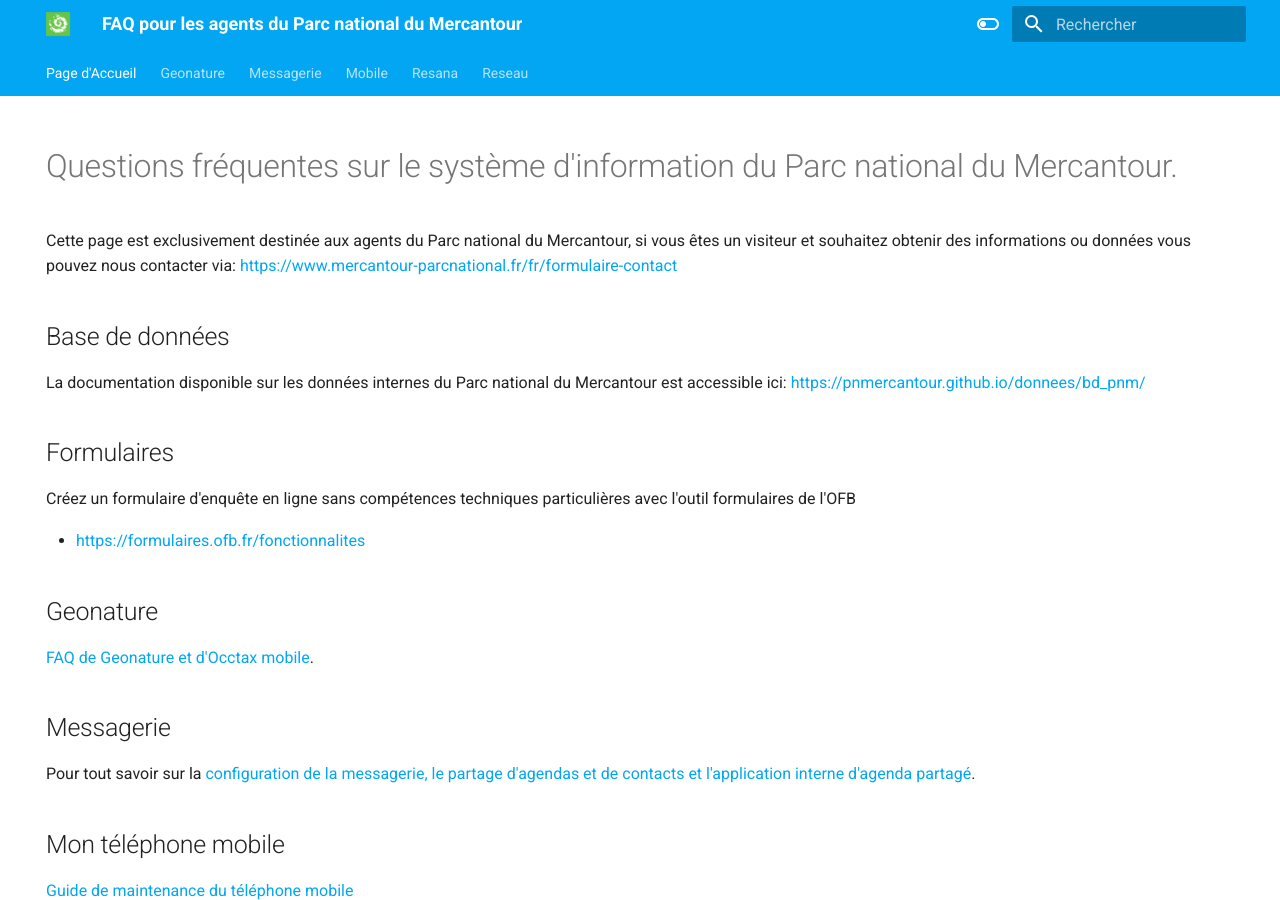
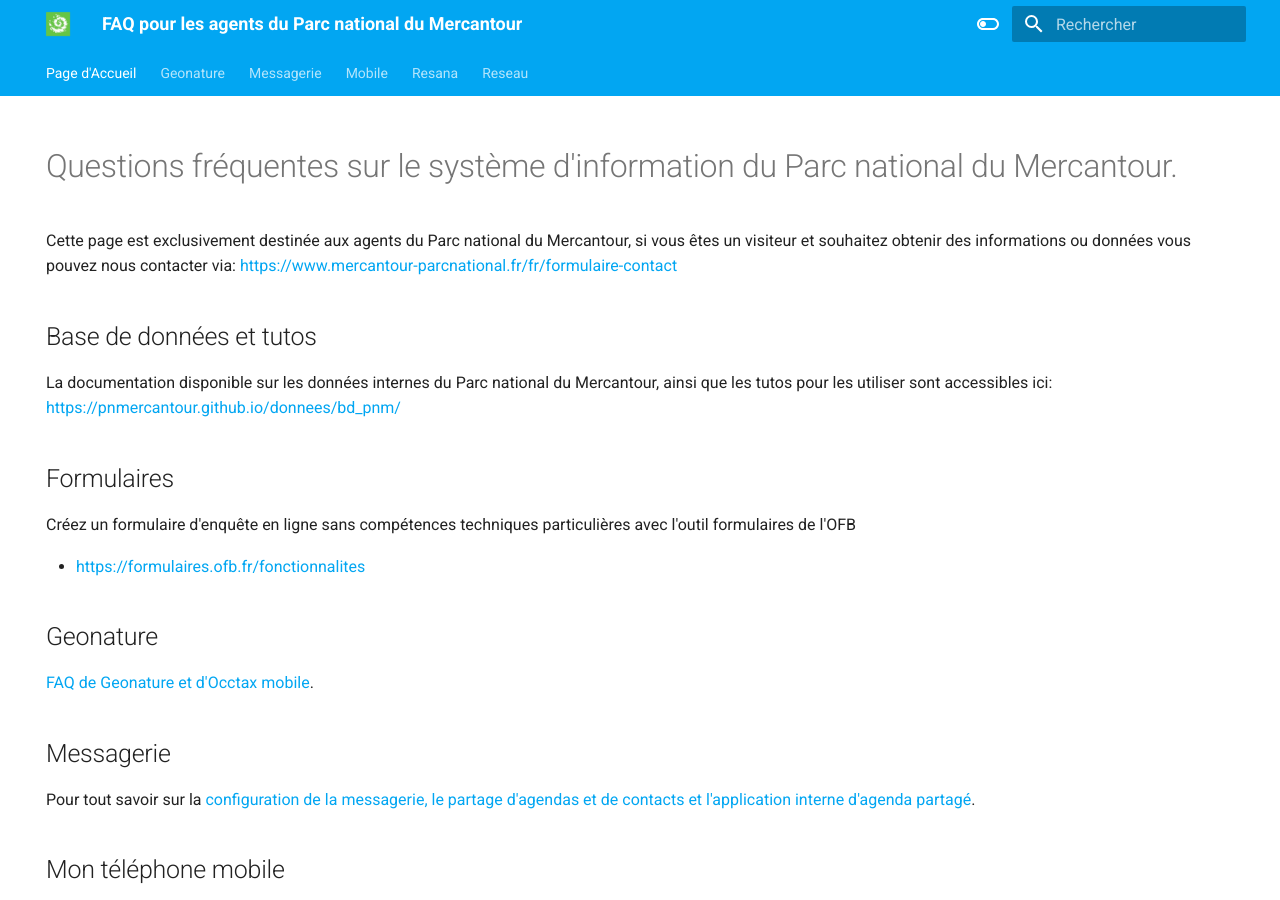
Before and after one commit to PnMercantour/faq, an MkDocs documentation site: the page built from docs/index.md, in a window 1280 px wide and 900 px high. Built offline with MkDocs 1.6.1 and Material for MkDocs 9.7.7, drawn with Linux system fonts in a browser that asks for light colours.

Commit message:
Simplify link donnees

```diff
--- a/docs/index.md
+++ b/docs/index.md
@@ -12,8 +12,8 @@ Cette page est exclusivement destinée aux agents du Parc national du Mercantour
 [https://www.mercantour-parcnational.fr/fr/formulaire-contact](https://www.mercantour-parcnational.fr/fr/formulaire-contact)
 
 
-## Base de données
-La documentation disponible sur les données internes du Parc national du Mercantour est accessible ici: [https://pnmercantour.github.io/donnees/bd_pnm/](https://pnmercantour.github.io/donnees/bd_pnm/)
+## Base de données et tutos
+La documentation disponible sur les données internes du Parc national du Mercantour, ainsi que les tutos pour les utiliser sont accessibles ici: [https://pnmercantour.github.io/donnees/bd_pnm/](https://pnmercantour.github.io/donnees/)
 
 
 ## Formulaires
```
